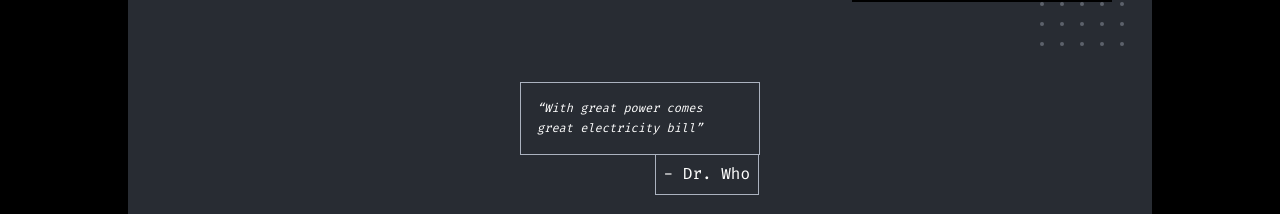
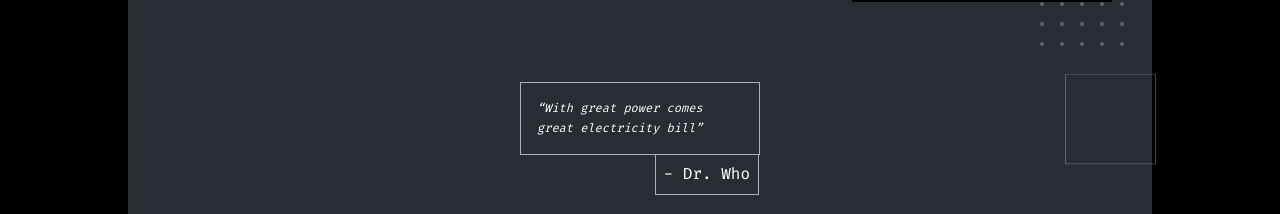
Before and after one commit to Eslam-mg/portfolio, a Next.js app: page / in a window 1280 px wide. Shown: the part 479-693 px from the top of the page. Built offline with nearby package versions, Linux system fonts and the light colour scheme.

Commit message:
add css style

```diff
--- a/src/app/(home)/page.tsx
+++ b/src/app/(home)/page.tsx
@@ -59,7 +59,7 @@ export default function page() {
             </section>
 
             {/* Quote section */}
-            <section className=' border-red-500 flex items-center justify-center'>
+            <section className='relative border-red-500 flex items-center justify-center'>
                 <div className="relative border border-borderColor p-4 max-w-60">
                     <p className="text-white text-xs m-0 leading-relaxed italic">
                         &ldquo;With great power comes great electricity bill&rdquo;
@@ -73,10 +73,10 @@ export default function page() {
                 <Image
                     src="/Rectangle 24.svg"
                     alt=""
-                    width={84}
-                    height={84}
+                    width={91}
+                    height={91}
                     aria-hidden
-                    className="absolute -bottom-15 -right-5 opacity-40 pointer-events-none"
+                    className="absolute top-1/2 -translate-y-1/2 -right-7 opacity-40 pointer-events-none"
                 />
             </section>
         </div>
```
